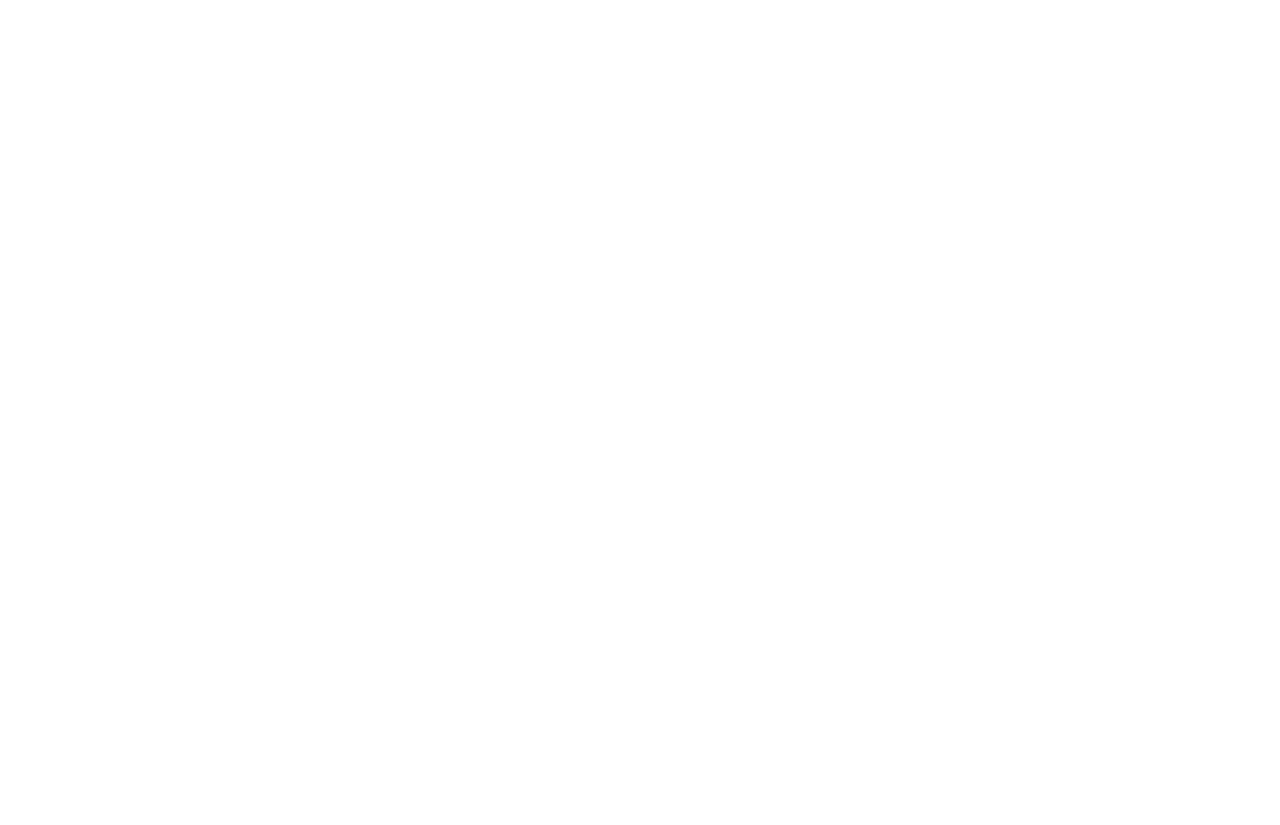
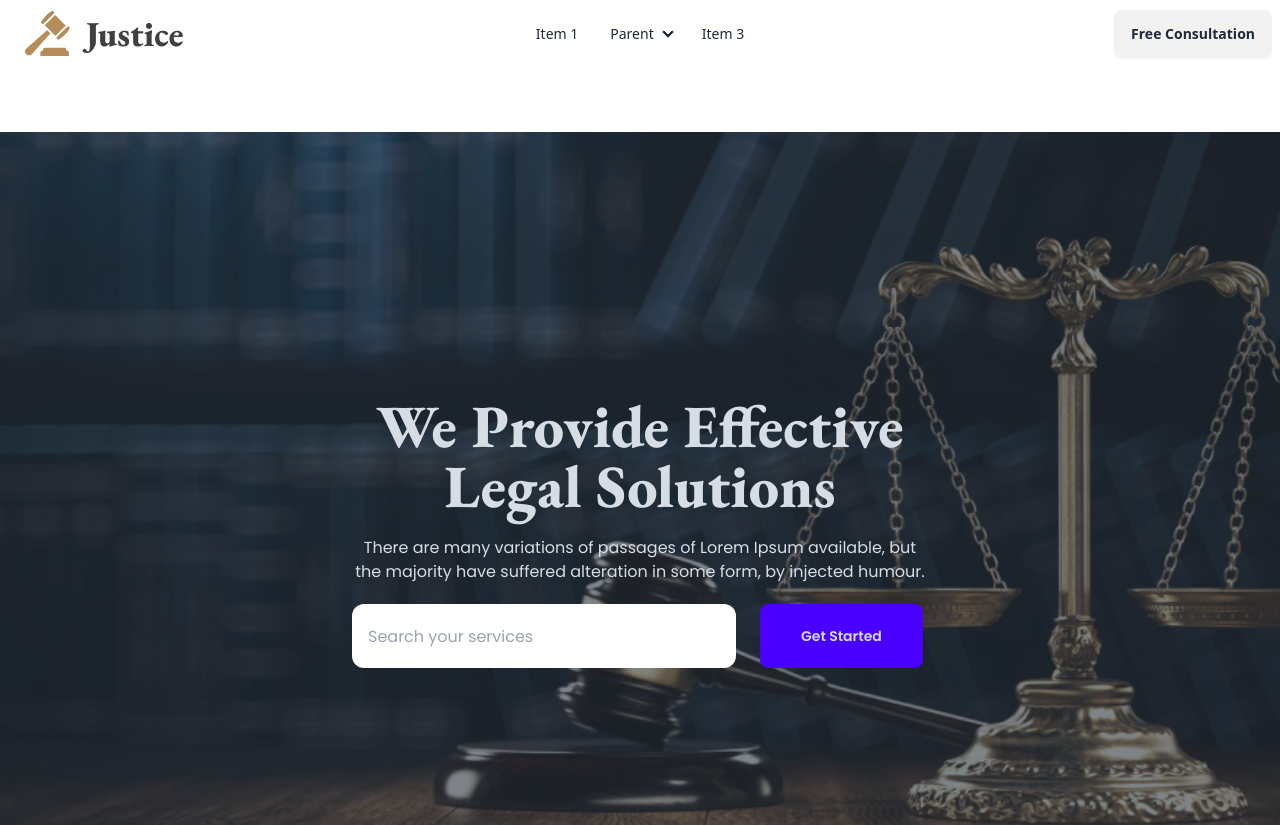
Before and after one commit to rimonali123/Legal-Solution-Justice, a plain HTML site: page index.html in a window 1280 px wide. Shown: the top 825 px of the page. Before the commit the page ends 800 px from the top, so only its background shows below. Drawn offline with nearby package versions, Linux system fonts and the light colour scheme.

Commit message:
banner added

```diff
--- a/index.html
+++ b/index.html
@@ -9,6 +9,21 @@
     <script src="https://cdn.tailwindcss.com"></script>
     <!-- Tailwind -->
     <script src="https://cdn.tailwindcss.com"></script>
+    <!-- Google Font -->
+    <link rel="preconnect" href="https://fonts.googleapis.com">
+    <link rel="preconnect" href="https://fonts.gstatic.com" crossorigin>
+    <link
+        href="https://fonts.googleapis.com/css2?family=EB+Garamond:wght@400;500;600;700;800&family=Poppins:wght@400;500;600;700;800&display=swap"
+        rel="stylesheet">
+    <style>
+        .font-poppins {
+            font-family: 'Poppins', sans-serif;
+        }
+
+        .font-eb {
+            font-family: 'EB Garamond', serif;
+        }
+    </style>
     <!-- Primary Color chart -->
     <script>
         tailwind.config = {
@@ -26,7 +41,71 @@
 </head>
 
 <body>
-    <header>
+    <header class="container mx-auto">
+        <nav>
+            <div class="navbar bg-base-100">
+                <div class="navbar-start">
+                    <div class="dropdown">
+                        <div tabindex="0" role="button" class="btn btn-ghost lg:hidden">
+                            <svg xmlns="http://www.w3.org/2000/svg" class="h-5 w-5" fill="none" viewBox="0 0 24 24"
+                                stroke="currentColor">
+                                <path stroke-linecap="round" stroke-linejoin="round" stroke-width="2"
+                                    d="M4 6h16M4 12h8m-8 6h16" />
+                            </svg>
+                        </div>
+                        <ul tabindex="0"
+                            class="menu menu-sm dropdown-content mt-3 z-[1] p-2 shadow bg-base-100 rounded-box w-52">
+                            <li><a>Item 1</a></li>
+                            <li>
+                                <a>Parent</a>
+                                <ul class="p-2">
+                                    <li><a>Submenu 1</a></li>
+                                    <li><a>Submenu 2</a></li>
+                                </ul>
+                            </li>
+                            <li><a>Item 3</a></li>
+                        </ul>
+                    </div>
+                    <a class="btn btn-ghost text-xl">
+                        <img src="./images/logo2.png" alt=""></a>
+                </div>
+                <div class="navbar-center hidden lg:flex">
+                    <ul class="menu menu-horizontal px-1">
+                        <li><a>Item 1</a></li>
+                        <li>
+                            <details>
+                                <summary>Parent</summary>
+                                <ul class="p-2">
+                                    <li><a>Submenu 1</a></li>
+                                    <li><a>Submenu 2</a></li>
+                                </ul>
+                            </details>
+                        </li>
+                        <li><a>Item 3</a></li>
+                    </ul>
+                </div>
+                <div class="navbar-end">
+                    <a class="btn">Free Consultation </a>
+                </div>
+            </div>
+        </nav>
+        <div class="my-16">
+            <div class="hero min-h-screen" style="background-image: url(./images/banner.png);">
+                <div class="hero-overlay bg-opacity-60"></div>
+                <div class="hero-content text-center text-neutral-content">
+                    <div class=" text-center max-w-xl">
+                        <h1 class="mb-5 text-6xl font-extrabold font-eb">We Provide Effective <br> Legal Solutions</h1>
+                        <p class="mb-5 font-poppins">There are many variations of passages of Lorem Ipsum available, but the majority
+                            have suffered alteration in some form, by injected humour.</p>
+                        <div class="flex gap-6 font-poppins" >
+                            <input type="text" placeholder="Search your services"
+                                class="h-16 w-96 rounded-xl bg-white p-4">
+                            <button class="btn btn-primary h-16 px-10 py-4">Get Started</button>
+                        </div>
+                    </div>
+                </div>
+            </div>
+        </div>
 
     </header>
     <main>
```
Also changed, not shown: tailwind.config.js (added, +8 -0 lines).
